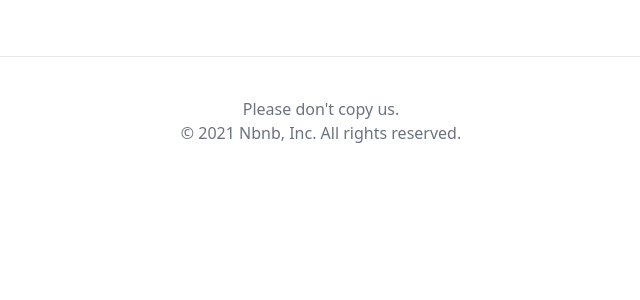
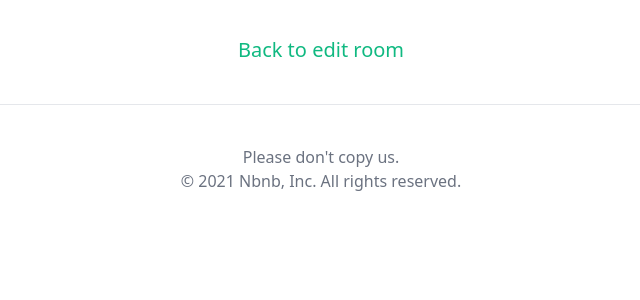
Before and after one commit to igoo-Y/airbnb-clone, a Django app: template templates/rooms/room_photos.html in a window 1280 px wide. Shown: the part 80-380 px from the top of the page, without its empty margins (319-959 px from the left). Run offline with Django 3.2, Linux system fonts and the light colour scheme; the template is opened without the code that fills it, so the values that code supplies are empty; style sheets or scripts are compiled from the project's sources.

Commit message:
Edit Room Photo

```diff
--- a/rooms/views.py
+++ b/rooms/views.py
@@ -1,6 +1,6 @@
 import django
 from django.contrib import messages
-from django.urls import reverse, reverse_lazy
+from django.urls import reverse
 from django.contrib.auth.decorators import login_required
 from django.http import Http404
 from django.views.generic import ListView, DetailView, View, UpdateView
@@ -8,6 +8,7 @@
 from django.core.paginator import Paginator
 from django_countries import countries
 from users import mixins as user_mixins
+from django.contrib.messages.views import SuccessMessageMixin
 from . import models, forms
 
 
@@ -174,12 +175,13 @@
         return redirect(reverse("core:home"))
 
 
-class EditPhotoView(user_mixins.LoggedInOnlyView, UpdateView):
+class EditPhotoView(user_mixins.LoggedInOnlyView, SuccessMessageMixin, UpdateView):
 
     model = models.Photo
     template_name = "rooms/photo_edit.html"
     fields = ("caption",)
     pk_url_kwarg = "photo_pk"
+    success_message = "Photo Updeated!!"
 
     def get_success_url(self):
         room_pk = self.kwargs.get("room_pk")
--- a/templates/rooms/room_photos.html
+++ b/templates/rooms/room_photos.html
@@ -19,5 +19,9 @@
                 </div>
             </div>
             {% endfor %}
+
+            <div class="flex justify-center mt-5">
+                <a href="{% url 'rooms:edit' room.pk %}" class="text-green-500 font-medium text-xl">Back to edit room</a>
+            </div>
         </div>
 {% endblock %}
```
